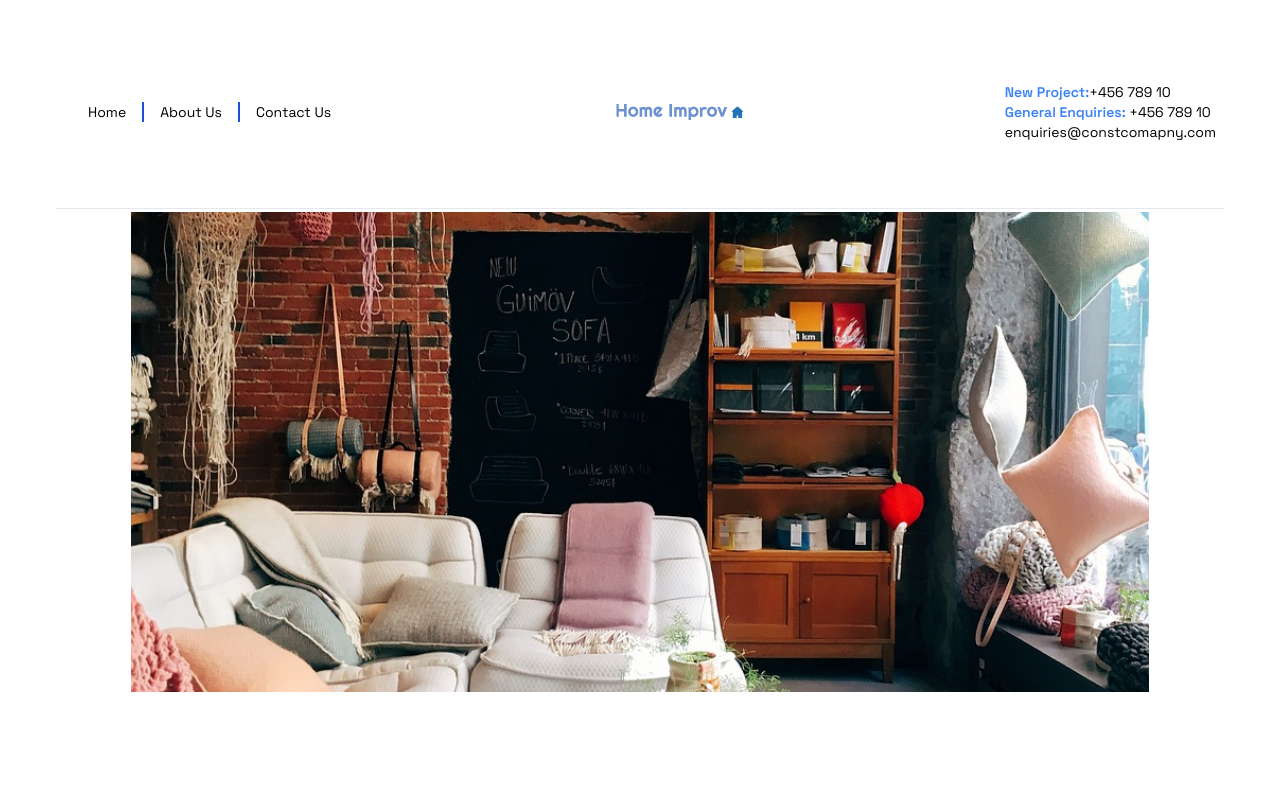
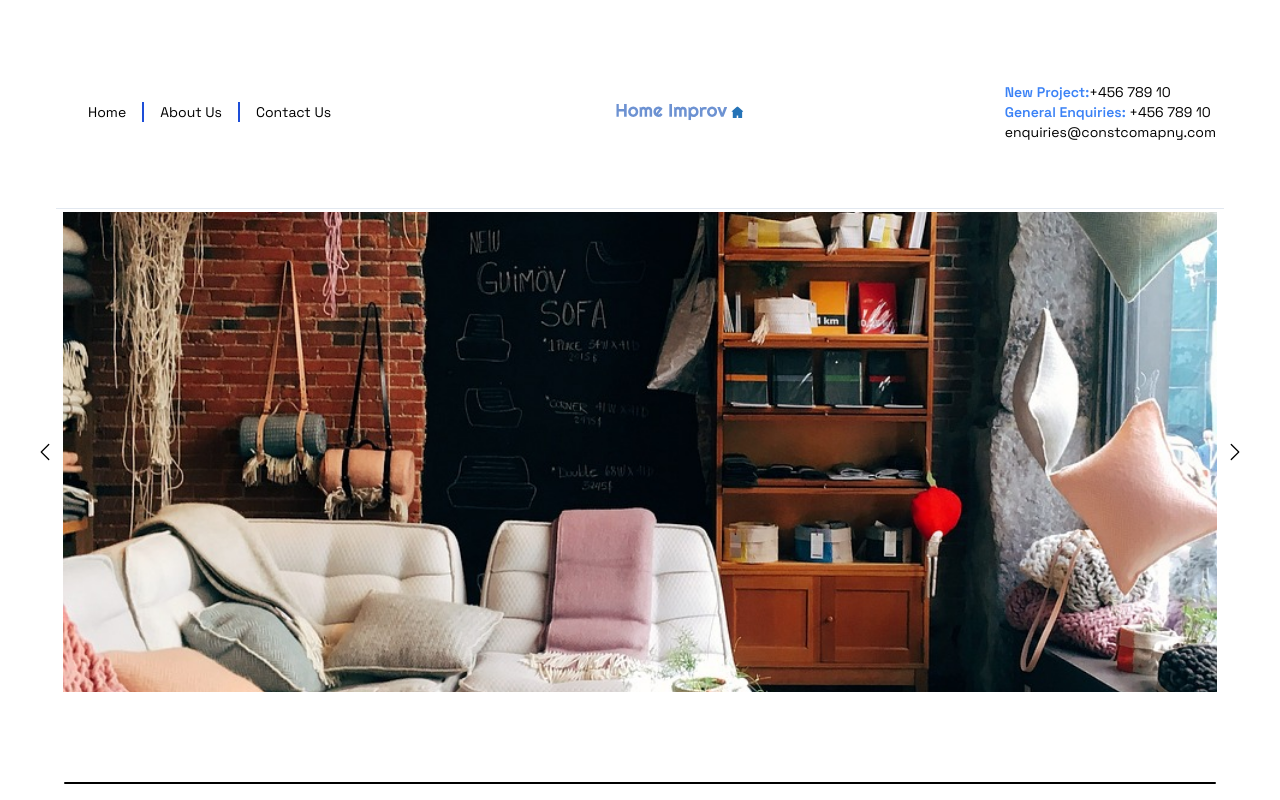
Before and after one commit to Aayush3231/const-react-web, a React (Vite) app: page / in a window 1280 px wide. Built offline with nearby package versions, Linux system fonts and the light colour scheme.

Commit message:
added prev and next button and progress bar

```diff
--- a/src/components/EmblaCarousel.tsx
+++ b/src/components/EmblaCarousel.tsx
@@ -1,6 +1,7 @@
-import React from 'react'
-import useEmblaCarousel, { EmblaOptionsType } from 'embla-carousel-react'
+import React, { useCallback, useEffect, useState } from 'react'
+import useEmblaCarousel, { EmblaCarouselType, EmblaOptionsType } from 'embla-carousel-react'
 import imageByIndex from '../assets/images'
+import { BsChevronLeft, BsChevronRight }from 'react-icons/bs'
 
 type PropType = {
   slides: number[]
@@ -9,10 +10,39 @@ type PropType = {
 
 const EmblaCarousel: React.FC<PropType> = (props) => {
   const { slides, options } = props
-  const [emblaRef,] = useEmblaCarousel(options)
+  const [emblaRef,emblaApi] = useEmblaCarousel(options)
+
+  const scrollPrev = useCallback(() => {
+    if (emblaApi) emblaApi.scrollPrev()
+  }, [emblaApi])
+
+  const scrollNext = useCallback(() => {
+    if (emblaApi) emblaApi.scrollNext()
+  }, [emblaApi])
+
+  const [scrollProgress, setScrollProgress] = useState(0)
+
+  const onScroll = useCallback((emblaApi: EmblaCarouselType) => {
+    const progress = Math.max(0, Math.min(1, emblaApi.scrollProgress()))
+    setScrollProgress(progress * 100)
+  }, [])
+
+  useEffect(() => {
+    if (!emblaApi) return
+
+    onScroll(emblaApi)
+    emblaApi.on('reInit', onScroll)
+    emblaApi.on('scroll', onScroll)
+  }, [emblaApi, onScroll])
+
 
   return (
-    <div className="embla ">
+    <div className="embla flex items-center justify-center">
+      <div className='px-2  justify-center hidden sm:flex'>
+      <button className="embla__prev hover:text-cyan-600 text-xl" onClick={scrollPrev}>
+      <BsChevronLeft/>
+      </button></div>
+      <div className='em'>
       <div className="embla__viewport  sm:h-[--slide-height] h-40" ref={emblaRef}>
         <div className="embla__container">
           {slides.map((index) => (
@@ -29,6 +59,17 @@ const EmblaCarousel: React.FC<PropType> = (props) => {
           ))}
         </div>
       </div>
+        <div className="embla__progress hidden sm:flex">
+        <div
+          className="embla__progress__bar"
+          style={{ transform: `translate3d(${scrollProgress}%,0px,0px)` }}
+        />
+      </div>
+      </div>
+      <div className='px-2 justify-center hidden sm:flex'>
+      <button className="embla__next hover:text-cyan-600 text-xl" onClick={scrollNext}>
+        <BsChevronRight/>
+      </button></div>
     </div>
   )
 }
--- a/src/index.css
+++ b/src/index.css
@@ -9,6 +9,9 @@ src: url("../src/assets/fonts/Burford_Base.otf")
 @font-face{
     font-family: spacegrotesk;
 src: url("../src/assets/fonts/SpaceGrotesk-VariableFont_wght.ttf")
+}
+*{
+  --background-site: rgb(0, 0, 0)
 }
 
 .embla {
@@ -69,3 +72,31 @@ src: url("../src/assets/fonts/SpaceGrotesk-VariableFont_wght.ttf")
     right: 0;
     bottom: 0;
   }
+  .embla__progress {
+    z-index: 1;
+    background-color: var(--background-site);
+    position: absolute;
+    height: 2px;
+    border-radius: 0.2rem;
+    left: 0;
+    right: 0;
+    bottom: 1rem;
+    margin-left: auto;
+    margin-right: auto;
+    pointer-events: none;
+    width: 80rem;
+    max-width: 90%;
+    overflow: hidden;
+  }
+  .embla__progress__bar {
+    background-image: linear-gradient(
+      45deg,
+      #2812b3,
+      #341bda
+    );
+    position: absolute;
+    width: 100%;
+    top: 0;
+    bottom: 0;
+    left: -100%;
+  }
--- a/src/sections/Navbar.tsx
+++ b/src/sections/Navbar.tsx
@@ -18,15 +18,15 @@ const Navbar = () => {
       <button className="flex justify-between gap-1 items-center"
       onClick={() => setIsOpen(!isOpen)}>
       {isOpen ? (
-        <IconContext.Provider value={{ size: '0.8rem', }}>
+        <IconContext.Provider value={{ size: '0.9rem', }}>
                 <RxCross1 />
               </IconContext.Provider>
           ) : (
-            <IconContext.Provider value={{size:'0.8rem',}}>
+            <IconContext.Provider value={{size:'0.9rem',}}>
             <GiHamburgerMenu />
             </IconContext.Provider>
           )}
-      <span className="text-sm">Menu</span>
+      <span className="text-sm font-spacegrotesk">Menu</span>
       </button>
       </div>
       </div>
--- a/src/sections/Showcase.tsx
+++ b/src/sections/Showcase.tsx
@@ -7,7 +7,7 @@ const OPTIONS: EmblaOptionsType = { containScroll: 'trimSnaps' }
     const SLIDES = Array.from(Array(SLIDE_COUNT).keys())
 const Showcase = () => {
   return (
-    <div className="w-4/5">
+    <div className="w-full px-6">
         <EmblaCarousel slides={SLIDES} options={OPTIONS} />
     </div>
   )
```
